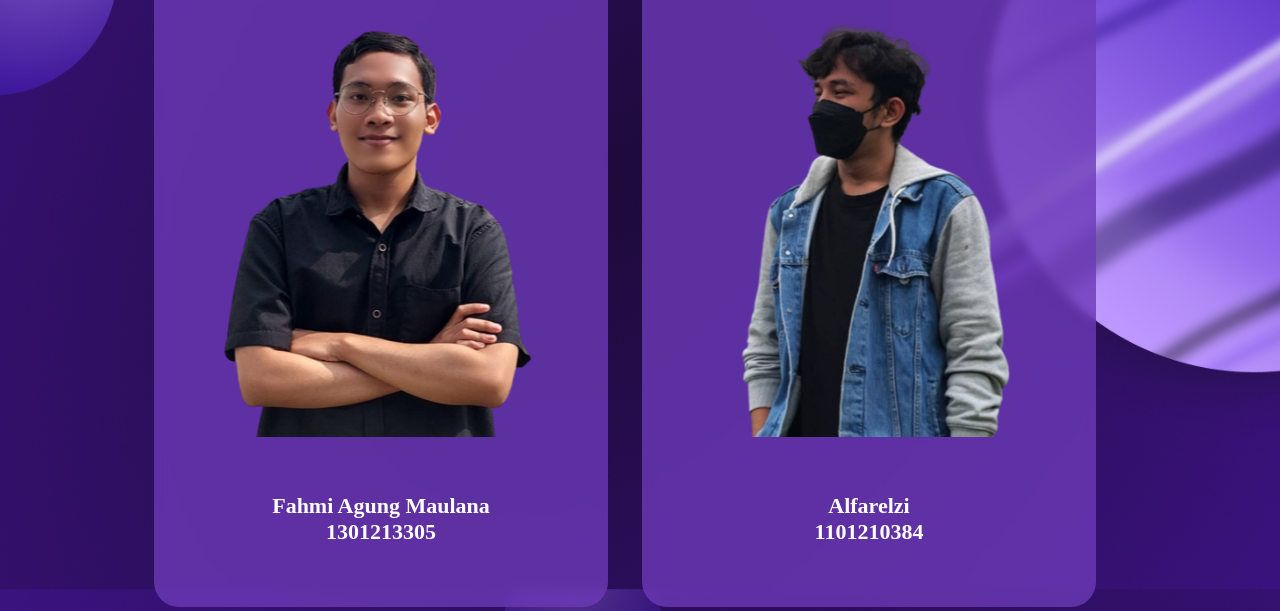
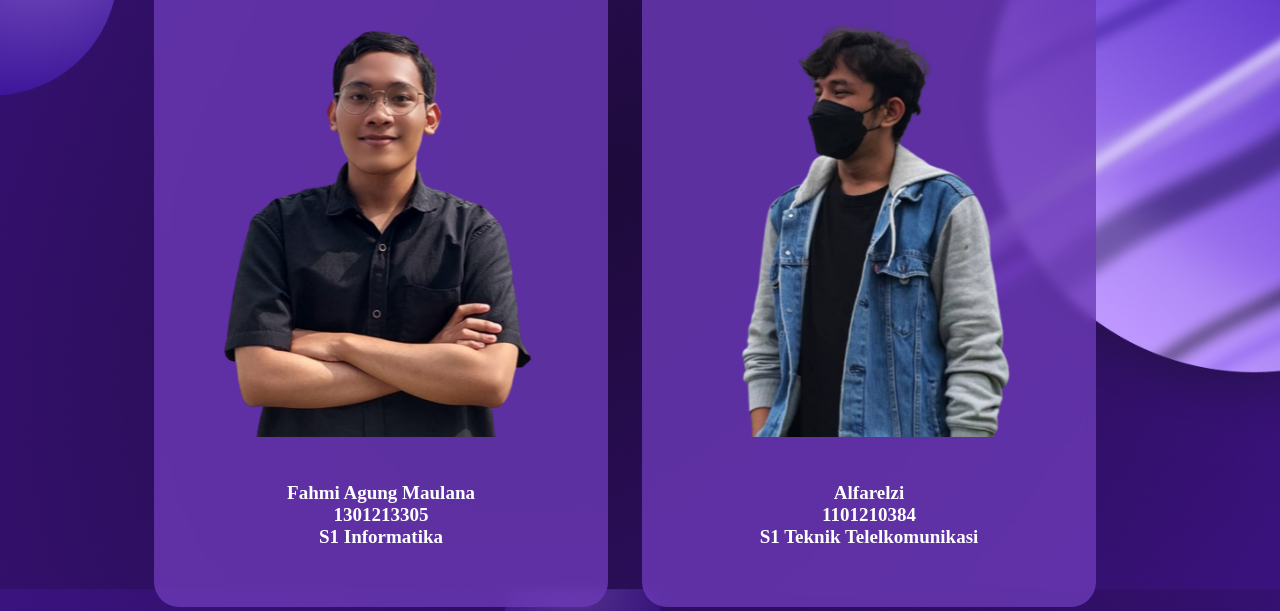
Before and after one commit to Aelzi/Task-3-MBC, a plain HTML site: page index.html in a window 1280 px wide. Shown: the part 321-932 px from the top of the page. Drawn offline with Linux system fonts and the light colour scheme.

Commit message:
Update Commit

```diff
--- a/index.html
+++ b/index.html
@@ -12,12 +12,12 @@
     <div class="box1">
       <h2 class="member-title">MEMBER 1</h2>
       <img src="foto1.png" alt="Foto Member 1">
-      <p class="member-info">Fahmi Agung Maulana<br>1301213305</p>
+      <p class="member-info">Fahmi Agung Maulana<br>1301213305<br>S1 Informatika</p>
     </div>
     <div class="box2">
       <h2 class="member-title">MEMBER 2</h2>
       <img src="foto2.png" alt="Foto Member 2">
-      <p class="member-info">Alfarelzi<br>1101210384</p>
+      <p class="member-info">Alfarelzi<br>1101210384<br>S1 Teknik Telelkomunikasi</p>
     </div>
   </div>
 </body>
--- a/styles.css
+++ b/styles.css
@@ -69,7 +69,7 @@
   color: #FFF;
   text-align: center;
   font-family: Poppins;
-  font-size: 22px;
+  font-size: 19px;
   font-style: normal;
   font-weight: 600;
   line-height: normal;
```
